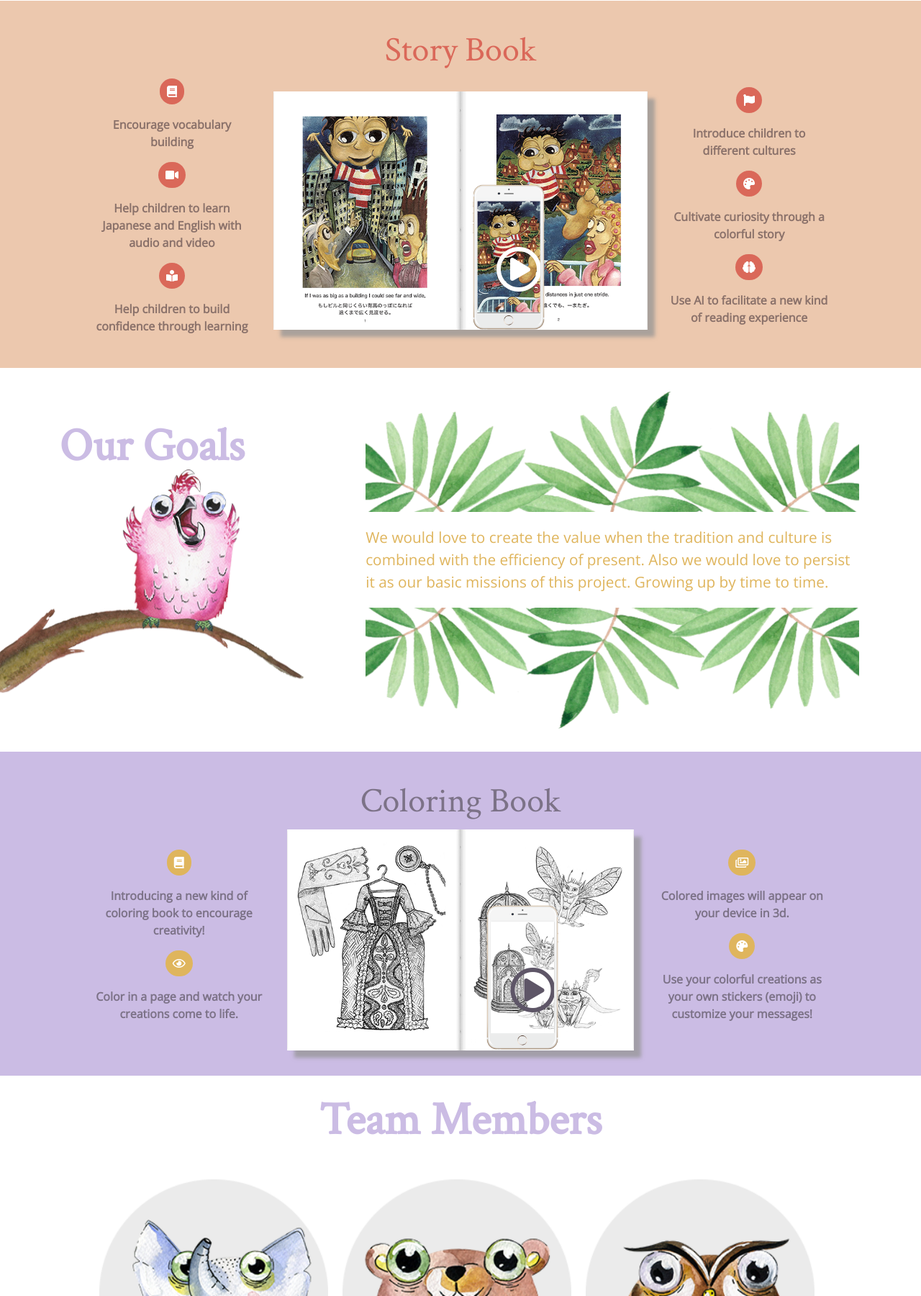
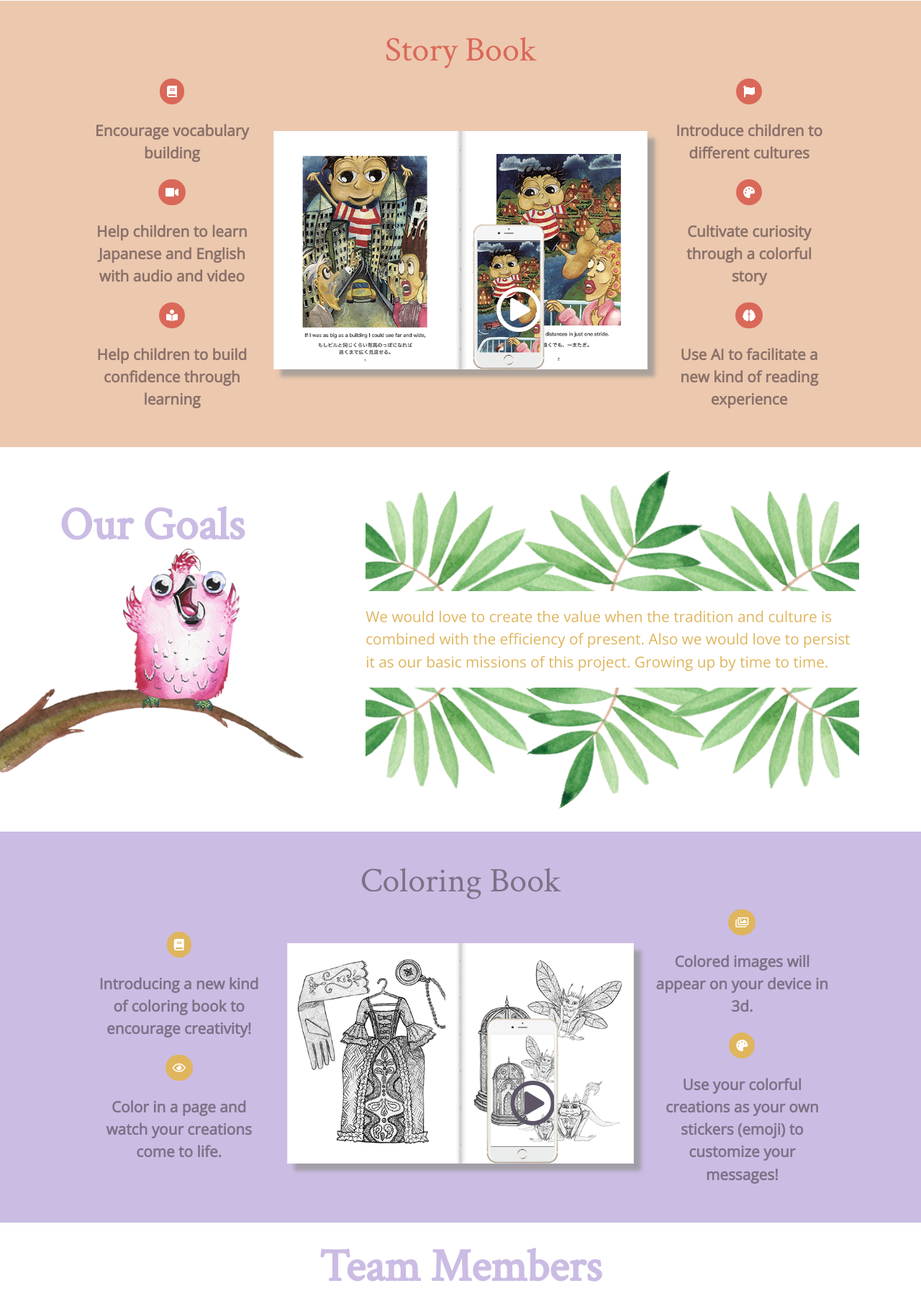
Before and after one commit to asingleton6/arbooks, a PHP site: page / in a window 1280 px wide. Shown: the part 852-2652 px from the top of the page at 72% size. Run offline with PHP 8.4, Linux system fonts and the light colour scheme; some libraries are stand-ins or nearby versions.

Commit message:
Removed font size styling to match up with the global paragraph styling.

```diff
--- a/css/style.css
+++ b/css/style.css
@@ -433,7 +433,6 @@ section {
   text-align: center;
   color: #8a716a;
   font-weight: bold;
-  font-size: 1em;
 }
 
 #story-book .device-wrapper, #coloring-book .device-wrapper {
@@ -480,7 +479,6 @@ section {
   text-align: center;
   color: #7c7287;
   font-weight: bold;
-  font-size: 1em;
 }
 
 #coloring-book .book {
```
